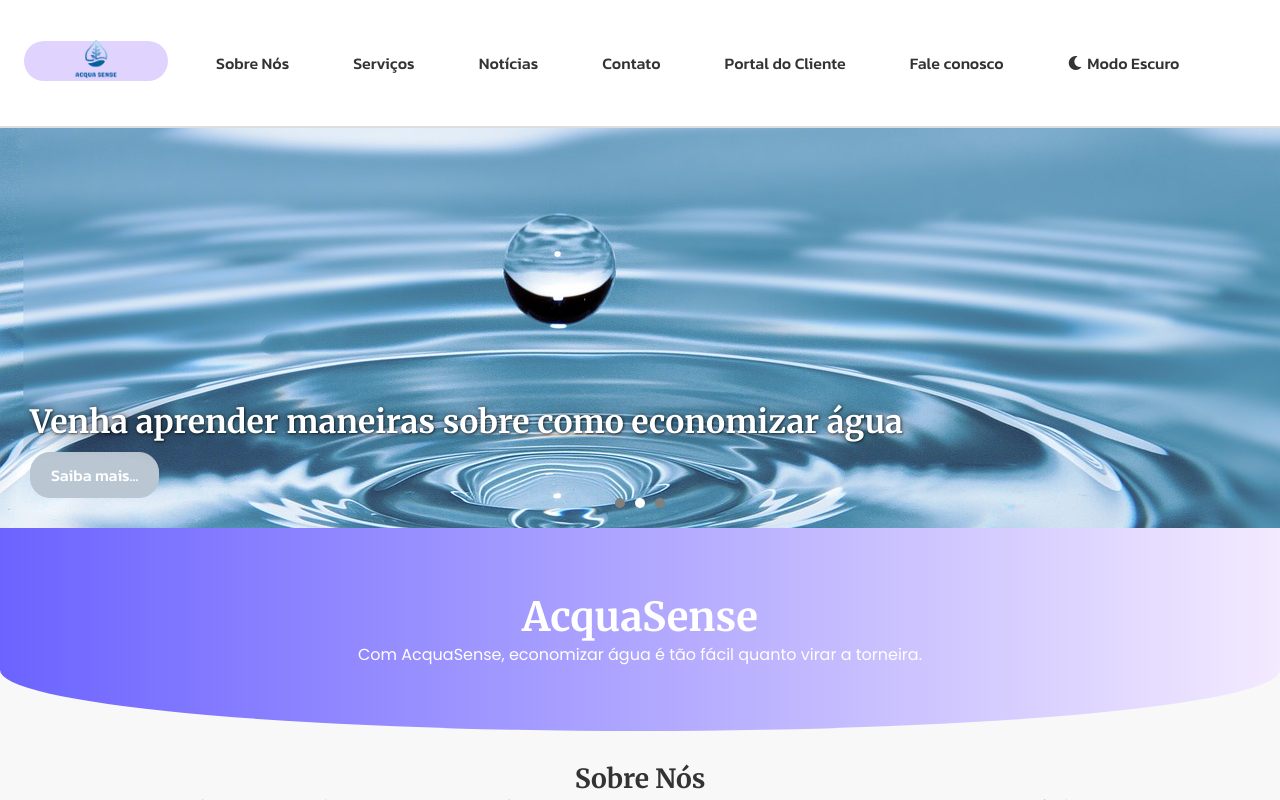
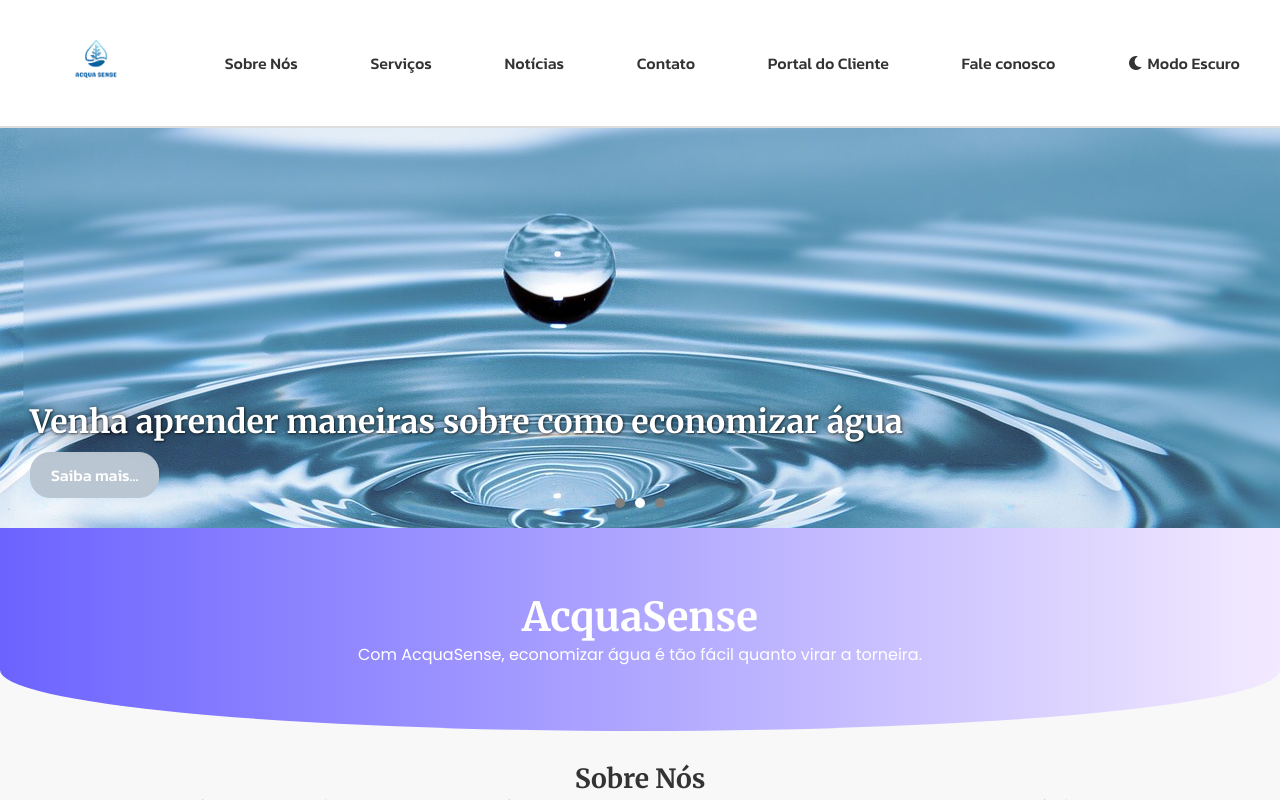
Before and after one commit to LcasFerrei/AcquaSense, a React (Create React App) app in the folder AcquaSense React/: page / in a window 1280 px wide. In both pictures the pointer is over the item 96 px from the left and 63 px from the top of the page. Shown: the top 800 px of the page. Built offline with nearby package versions, Linux system fonts and the light colour scheme; a web font is replaced by a local one.

Commit message:
Ajustes no Header, logo e no css do banner

```diff
--- a/AcquaSense React/src/pages/home/App.css
+++ b/AcquaSense React/src/pages/home/App.css
@@ -44,6 +44,7 @@ body {
     /*font-family: 'Nunito', sans-serif;*/
     background-color: var(--bg-color);
     color: var(--text-color);
+    overflow-x: hidden;
 }
 
 .header {
@@ -60,12 +61,21 @@ body {
     vertical-align: middle;
 }
 
+.no-hover a:hover,
+.no-hover:hover{
+    background-color: transparent !important;
+    color: inherit !important;
+    cursor: default;
+    pointer-events: none;
+}
 .header nav ul {
     list-style-type: none;
     padding: 0;
     margin: 0;
     display: flex;
     align-items: center;
+    justify-content: space-between;
+    flex-wrap: wrap;
 }
 
 .header nav ul li {
@@ -365,6 +375,7 @@ body {
     width: 100%;
     height: 100%;
     position: relative;
+    object-fit: cover;
 }
 
 .banner-slide img {
--- a/AcquaSense React/src/pages/home/Home.js
+++ b/AcquaSense React/src/pages/home/Home.js
@@ -133,7 +133,7 @@ const Header = () => {
         <header className="header">
             <nav>
                 <ul>
-                    <li>
+                    <li className="no-hover">
                         <a href="#home">
                             <img src={logoAcquaSense} alt="Logo AcquaSense" className="logo" />
                         </a>
```
